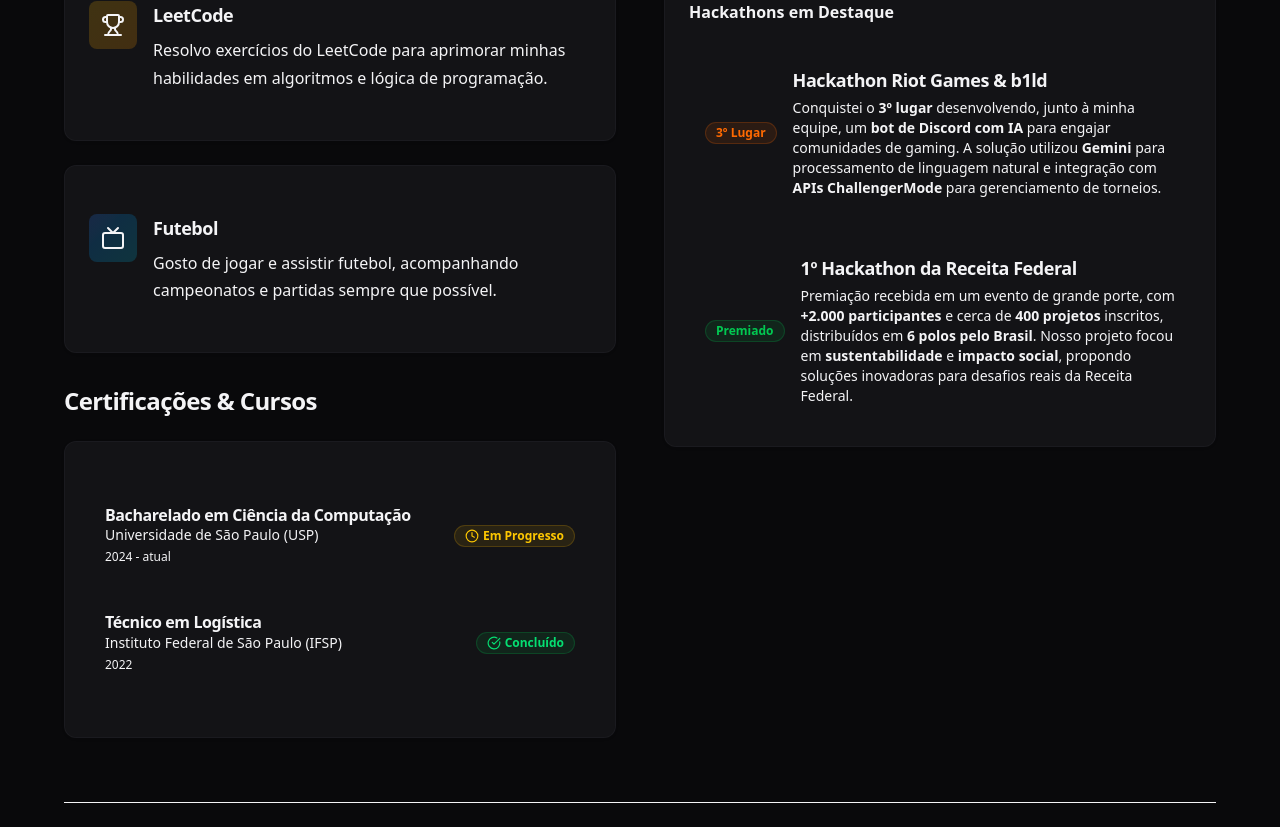
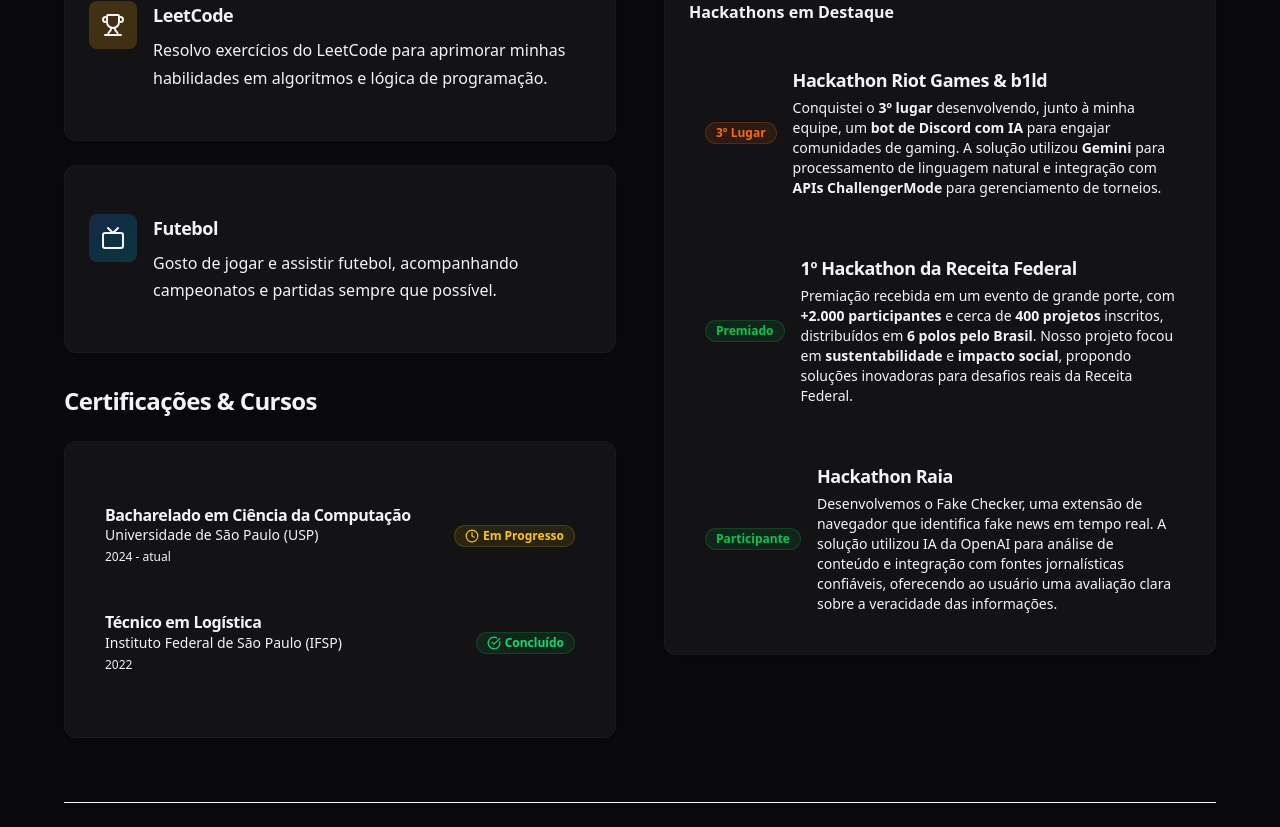
Before and after one commit to AdhemarMolon/portfolio, a React (Vite) app: page /portfolio/extras in a window 1280 px wide. Shown: the part 572-1399 px from the top of the page. Built offline with nearby package versions, Linux system fonts and the light colour scheme.

Commit message:
Colocando novo projeto

```diff
--- a/src/locales/en/translation.json
+++ b/src/locales/en/translation.json
@@ -88,6 +88,11 @@
       "badge": "Awarded",
       "title": "1st Federal Revenue Hackathon",
       "description": "Received an award at a large-scale event with <b>+2,000 participants</b> and about <b>400 registered projects</b>, distributed across <b>6 hubs in Brazil</b>. Our project focused on <b>sustainability</b> and <b>social impact</b>, proposing innovative solutions to real challenges of the Federal Revenue."
+    },
+    "Raia": {
+      "badge": "Participant",
+      "title": "Hackathon Raia",
+      "description": "We developed the Fake Checker, a browser extension that identifies fake news in real-time. The solution used OpenAI's AI for content analysis and integration with reliable journalistic sources, providing the user with a clear assessment of the veracity of the information."
     }
   },
   "footer": {
@@ -138,6 +143,10 @@
     "beaba": {
       "title": "CS Basics (Contribution)",
       "description": "Contribution to an open-source educational project that teaches the fundamentals of computer science. The work involved creating content on 'Circuits for Arithmetic Operations', explaining concepts of combinational logic."
+    },
+    "FakeChecker": {
+      "title": "Fake Checker (Hackathon Raia)",
+      "description": "Browser extension that identifies fake news in real-time. It uses OpenAI's AI for content analysis and integration with reliable journalistic sources, providing the user with a clear assessment of the veracity of the information."
     }
   },
   "noResults": {
--- a/src/locales/es/translation.json
+++ b/src/locales/es/translation.json
@@ -88,6 +88,11 @@
       "badge": "Premiado",
       "title": "1er Hackathon de la Receita Federal",
       "description": "Recibí un premio en un evento a gran escala con <b>+2,000 participantes</b> y cerca de <b>400 proyectos</b> inscritos, distribuidos en <b>6 sedes en Brasil</b>. Nuestro proyecto se centró en la <b>sostenibilidad</b> y el <b>impacto social</b>, proponiendo soluciones innovadoras para los desafíos reales de la Receita Federal."
+    },
+    "Raia": {
+      "badge": "Participante",
+      "title": "Hackathon Raia",
+      "description": "Desarrollamos el Fake Checker, una extensión de navegador que identifica fake news en tiempo real. La solución utilizó IA de OpenAI para análisis de contenido e integración con fuentes periodísticas confiables, ofreciendo al usuario una evaluación clara sobre la veracidad de la información."
     }
   },
   "footer": {
@@ -138,6 +143,10 @@
     "beaba": {
       "title": "ABC de la Computación (Contribución)",
       "description": "Contribución a un proyecto educativo de código abierto que enseña los fundamentos de la informática. El trabajo consistió en crear contenido sobre 'Circuitos para Operaciones Aritméticas', explicando conceptos de lógica combinacional."
+    },
+    "FakeChecker": {
+      "title": "Fake Checker (Hackathon Raia)",
+      "description": "Extensión de navegador que identifica fake news en tiempo real. Utiliza IA de OpenAI para análisis de contenido e integración con fuentes periodísticas confiables, ofreciendo al usuario una evaluación clara sobre la veracidad de la información."
     }
   },
   "noResults": {
--- a/src/locales/pt/translation.json
+++ b/src/locales/pt/translation.json
@@ -90,6 +90,11 @@
       "badge": "Premiado",
       "title": "1º Hackathon da Receita Federal",
       "description": "Premiação recebida em um evento de grande porte, com <b>+2.000 participantes</b> e cerca de <b>400 projetos</b> inscritos, distribuídos em <b>6 polos pelo Brasil</b>. Nosso projeto focou em <b>sustentabilidade</b> e <b>impacto social</b>, propondo soluções inovadoras para desafios reais da Receita Federal."
+    },
+    "Raia": {
+      "badge": "Participante",
+      "title": "Hackathon Raia",
+      "description": "Desenvolvemos o Fake Checker, uma extensão de navegador que identifica fake news em tempo real. A solução utilizou IA da OpenAI para análise de conteúdo e integração com fontes jornalísticas confiáveis, oferecendo ao usuário uma avaliação clara sobre a veracidade das informações."
     }
   },
   "footer": {
@@ -140,6 +145,10 @@
     "beaba": {
       "title": "Bê-á-bá da Computação (Contribuição)",
       "description": "Contribuição para um projeto open-source educacional que ensina os fundamentos da ciência da computação. O trabalho envolveu a criação do conteúdo sobre 'Circuitos para Operações Aritméticas', explicando conceitos de lógica combinacional."
+    },
+    "FakeChecker": {
+      "title": "Fake Checker (Hackathon Raia)",
+      "description": "Extensão de navegador que identifica fake news em tempo real. Utiliza IA da OpenAI para análise de conteúdo e integração com fontes jornalísticas confiáveis, oferecendo ao usuário uma avaliação clara sobre a veracidade das informações."
     }
   },
   "noResults": {
--- a/src/pages/Extras.tsx
+++ b/src/pages/Extras.tsx
@@ -59,7 +59,12 @@ const Extras = () => {
     {
       key: "receitaFederal",
       badgeKey: "awarded"
+    },
+    {
+      key: "Raia",
+      badgeKey: "participant"
     }
+
   ];
 
   return (
--- a/src/pages/Projects.tsx
+++ b/src/pages/Projects.tsx
@@ -3,7 +3,7 @@
 import { useState } from 'react';
 import { Input } from '@/components/ui/input';
 import { Button } from '@/components/ui/button';
-import { Search, Filter, Github, ExternalLink, Code2 } from 'lucide-react';
+import { Search, Filter, Github, Code2 } from 'lucide-react';
 import ProjectCard from '@/components/ProjectCard';
 
 // 1. Importar o hook de tradução
@@ -75,6 +75,16 @@ const Projects = () => {
       liveUrl: "https://de-abreu.github.io/be-a-ba/docs/logica-combinacional/circuitos-para-operacoes-aritmeticas",
       category: "open-source",
       lastUpdated: "2024-07"
+    },
+    {
+      id: 7,
+      titleKey: "FakeChecker.title",
+      descriptionKey: "FakeChecker.description",
+      technologies: ["JavaScript", "OpenAI API", "Extensão de Navegador"],
+      githubUrl: "https://github.com/AdhemarMolon/VerificadorDeFakeNews",
+      liveUrl: null,
+      category: "open-source",
+      lastUpdated: "2024-10"
     }
   ];
 
```
